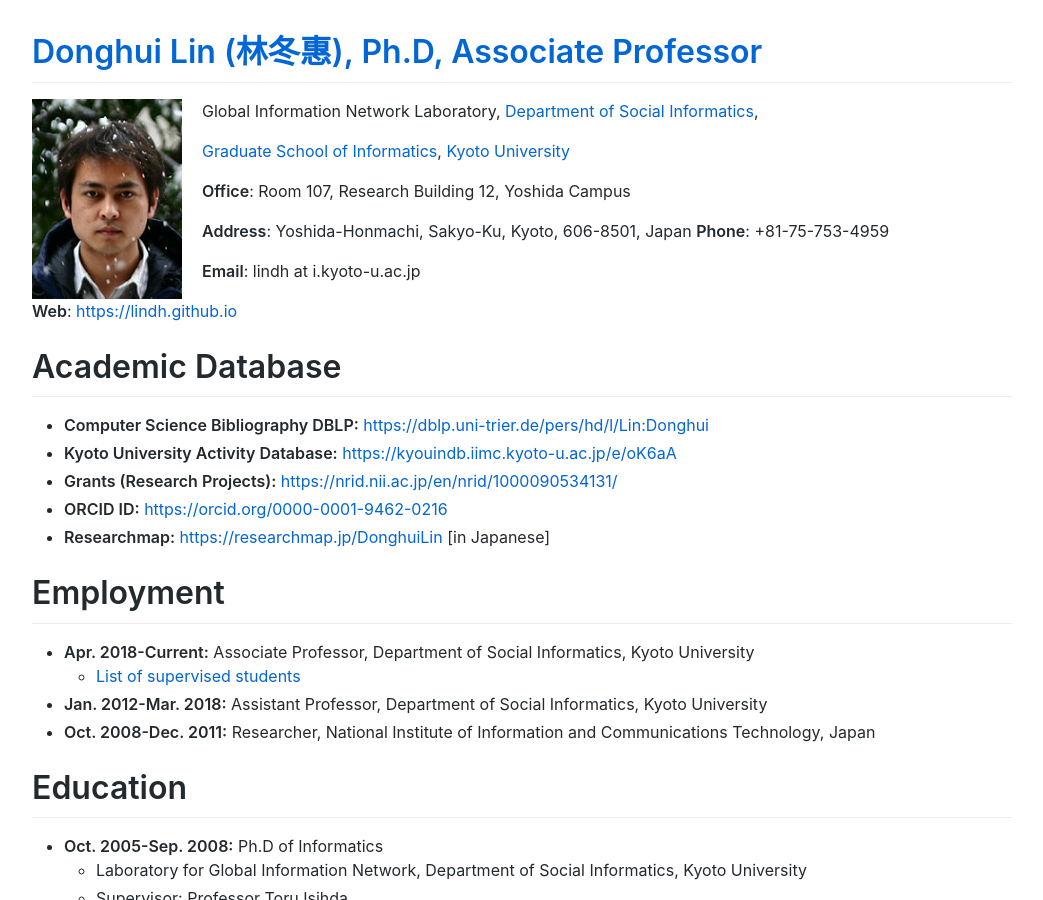
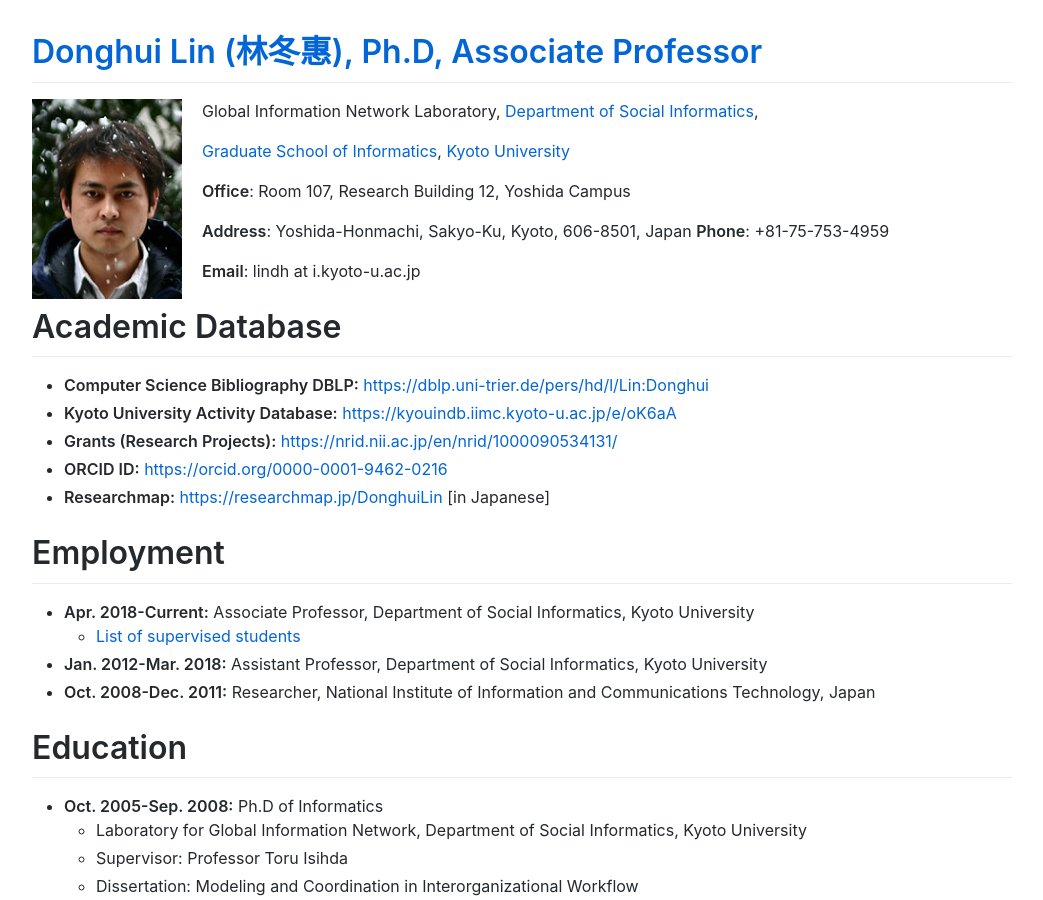
Before and after one commit to lindh/lindh.github.io, a Jekyll site: the page built from index.md, in a window 1280 px wide and 900 px high. Shown: the whole window, without its empty margins (118-1161 px from the left). Built offline with Jekyll 4.4.1, drawn with Linux system fonts in a browser that asks for light colours; comment, search, counter and statistics services are not loaded.

Commit message:
Update index.md

```diff
--- a/index.md
+++ b/index.md
@@ -14,7 +14,6 @@
 
    **Email**: lindh at i.kyoto-u.ac.jp
 
-   **Web**: [https://lindh.github.io](https://lindh.github.io)
 
 # Academic Database
 
```
